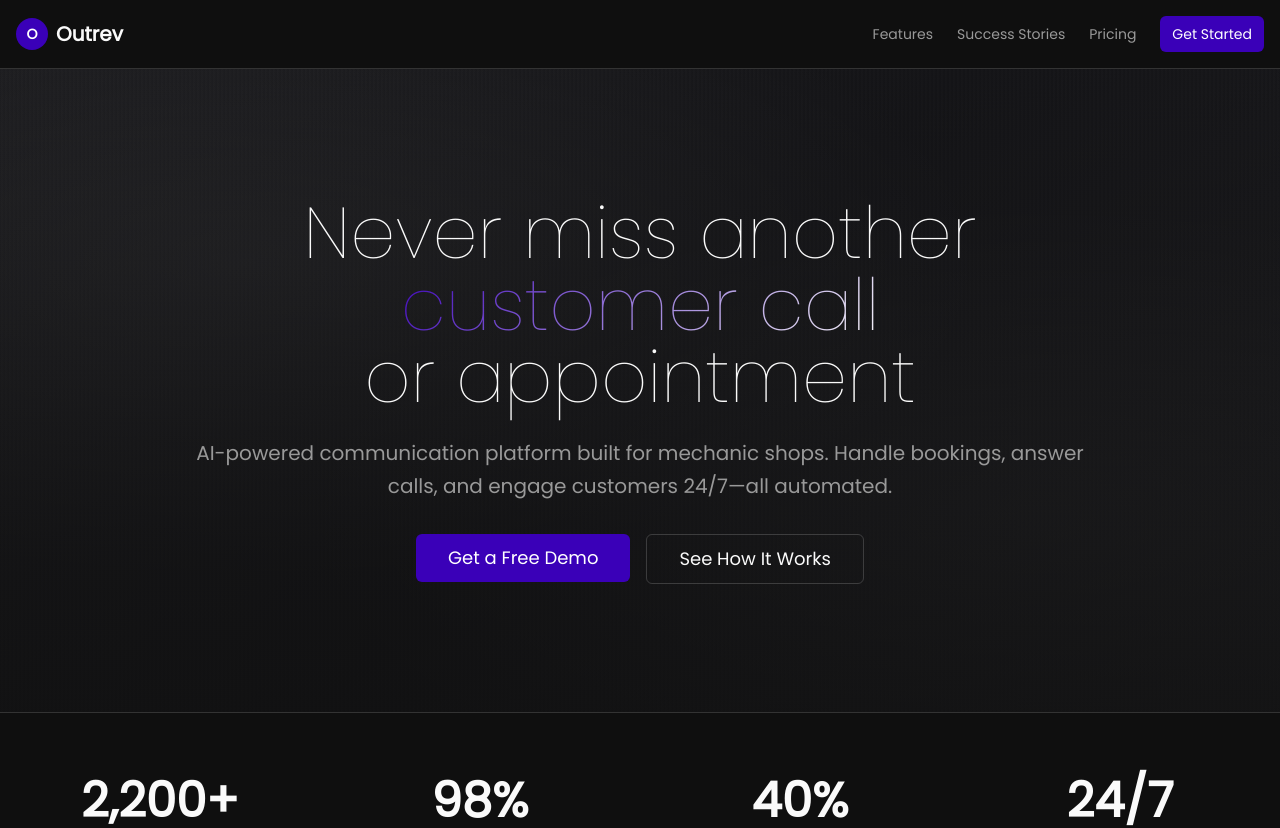
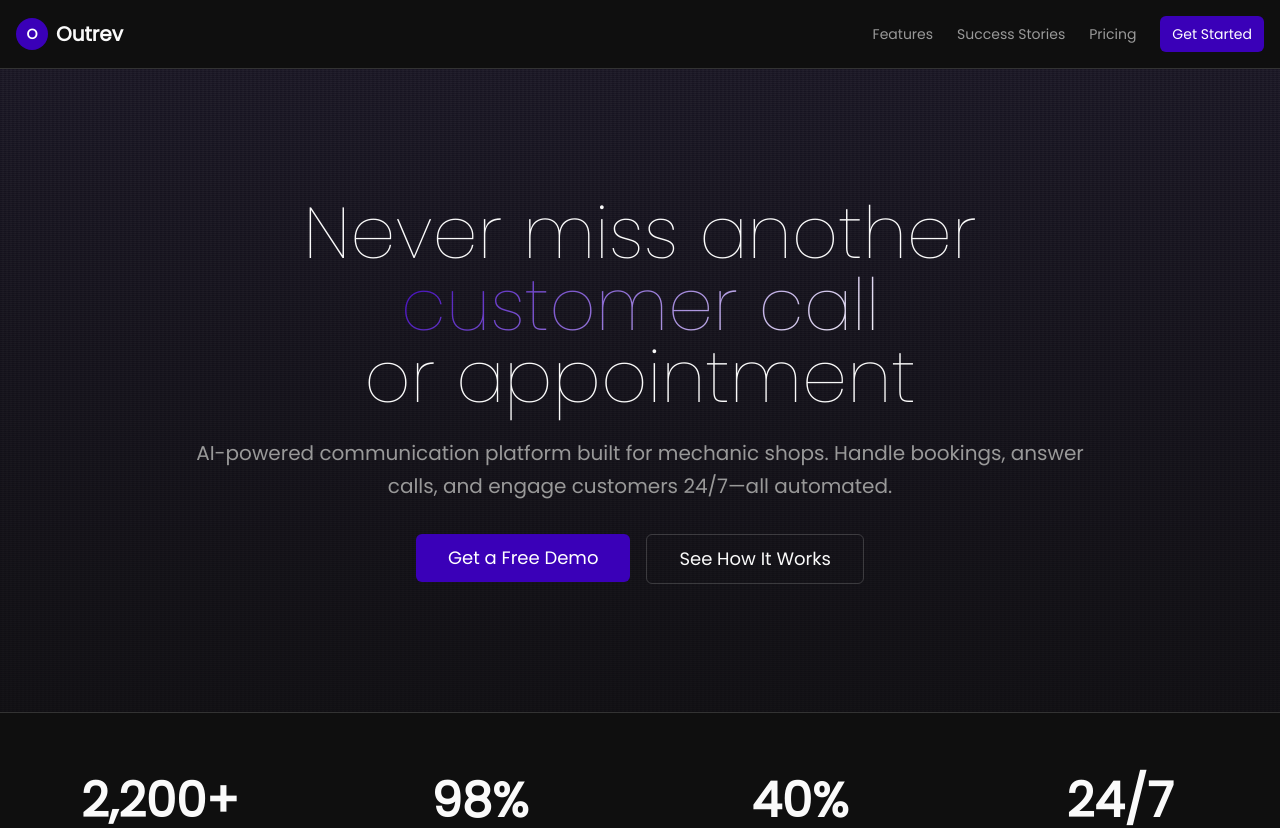
Before and after one commit to Outrev/v0-outrev-landing-page, a Next.js app: page / in a window 1280 px wide. Shown: the top 828 px of the page. Built offline with nearby package versions, Linux system fonts and the light colour scheme.

Commit message:
Restored: feat: apply brushed metal background to hero section
Add dark metal texture with overlay for readability.

```diff
--- a/app/globals.css
+++ b/app/globals.css
@@ -26,30 +26,20 @@ body {
     background:
       repeating-linear-gradient(
         90deg,
-        rgba(255, 255, 255, 0) 0px,
-        rgba(255, 255, 255, 0.01) 1px,
+        transparent,
+        transparent 2px,
         rgba(255, 255, 255, 0.03) 2px,
-        rgba(255, 255, 255, 0.01) 3px,
-        rgba(255, 255, 255, 0) 4px
+        rgba(255, 255, 255, 0.03) 4px
       ),
       repeating-linear-gradient(
         0deg,
-        rgba(255, 255, 255, 0.04) 0px,
-        rgba(255, 255, 255, 0.02) 1px
+        transparent,
+        transparent 1px,
+        rgba(255, 255, 255, 0.05) 1px,
+        rgba(255, 255, 255, 0.05) 2px
       ),
-      linear-gradient(135deg, #1a1a1f 0%, #0f0f14 50%, #1a1a1f 100%);
-    background-color: #141418;
-    position: relative;
-  }
-
-  .brushed-metal-bg::before {
-    content: '';
-    position: absolute;
-    inset: 0;
-    background:
-      radial-gradient(ellipse at 20% 30%, rgba(255, 255, 255, 0.08) 0%, transparent 50%),
-      radial-gradient(ellipse at 80% 70%, rgba(255, 255, 255, 0.05) 0%, transparent 50%);
-    pointer-events: none;
+      linear-gradient(180deg, rgba(30, 25, 50, 0.8) 0%, rgba(20, 15, 35, 0.9) 100%);
+    background-color: #1a1220;
   }
 }
 
```
